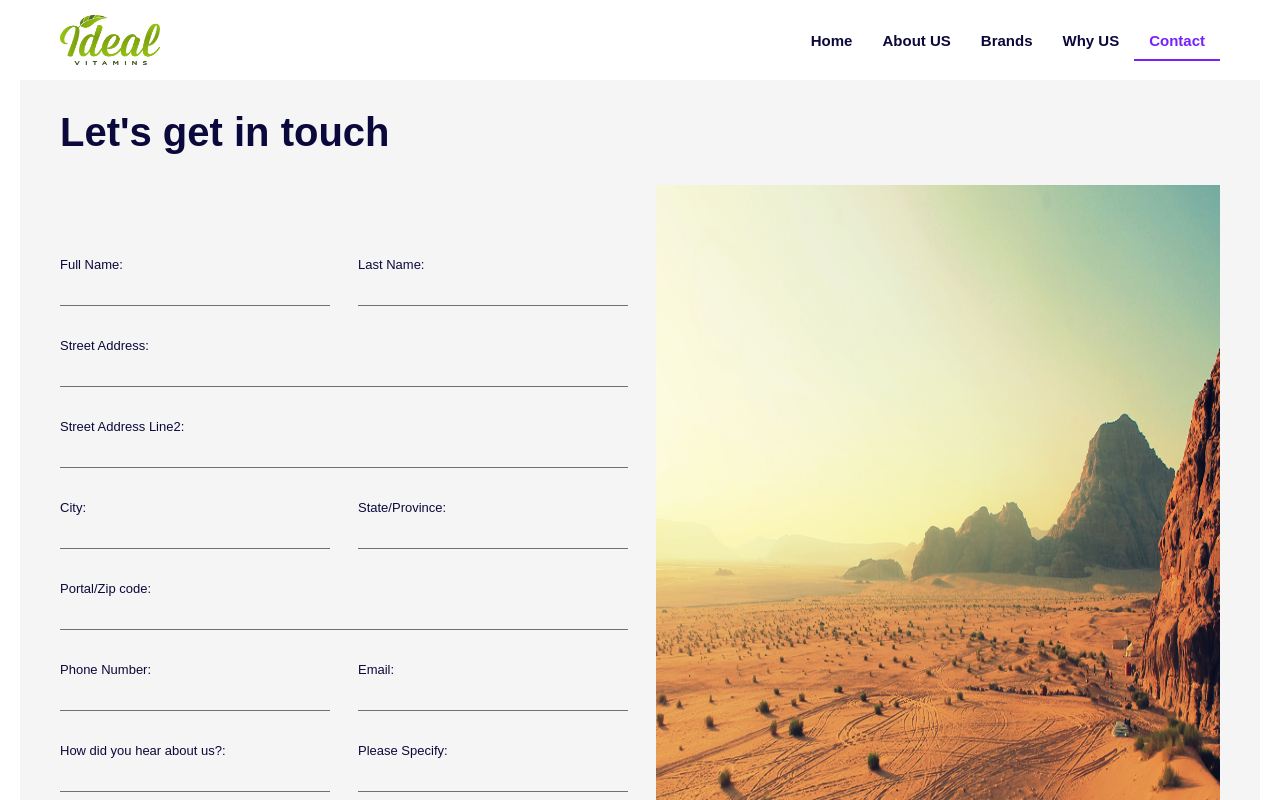
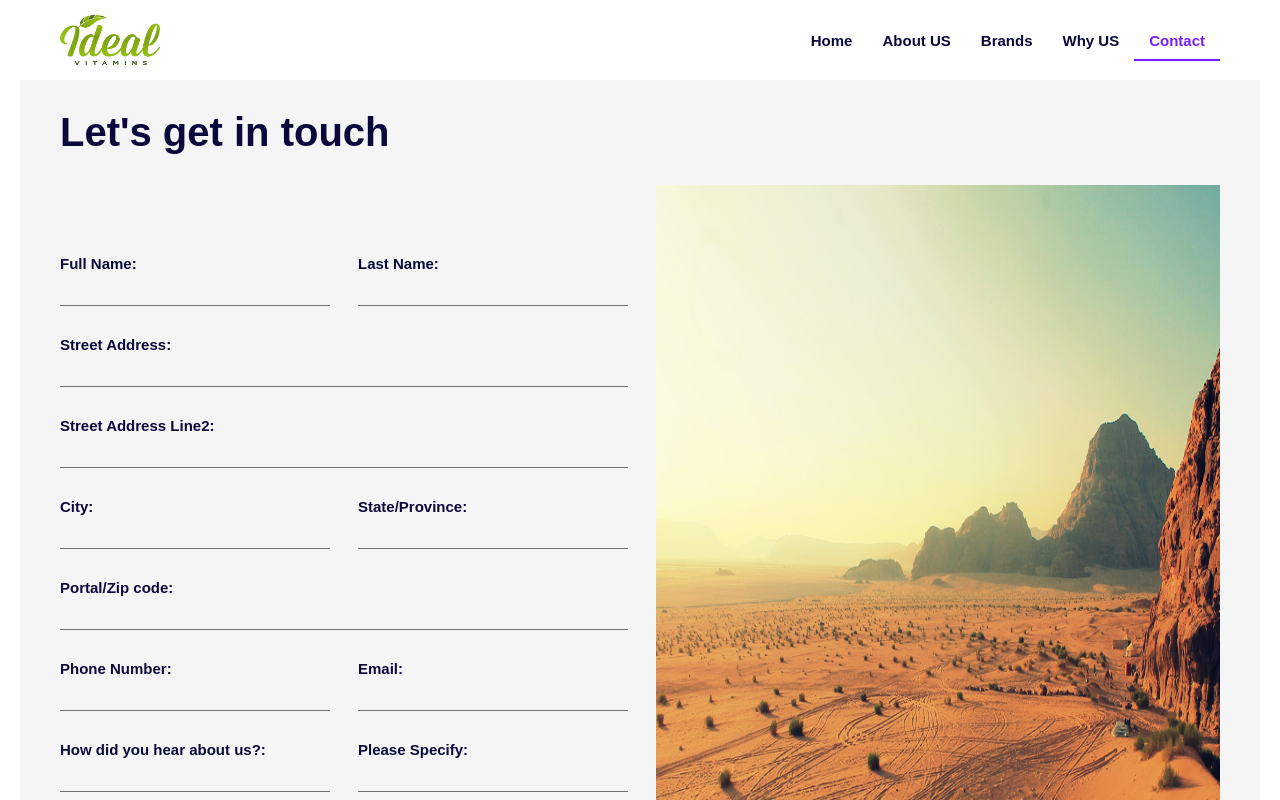
Before and after one commit to atocox41/vitamin, a React (Create React App) app: page /contact in a window 1280 px wide. Shown: the top 800 px of the page. Built offline with nearby package versions, Linux system fonts and the light colour scheme; a web font is replaced by a local one.

Commit message:
update contact form

```diff
--- a/src/screens/Contact.jsx
+++ b/src/screens/Contact.jsx
@@ -16,7 +16,8 @@ export default function Contact() {
     e.preventDefault();
     setLoading(true);
 
-    emailjs.sendForm('service_w8qiwsk', 'template_51scj2c', form.current, 'qYhnZkrCzGsiua_9p')
+
+   emailjs.sendForm('service_w8qiwsk', 'template_51scj2c', form.current, 'qYhnZkrCzGsiua_9p')
       .then((result) => {
           setLoading(false);
           setRedirect(true);
@@ -43,74 +44,73 @@ export default function Contact() {
                       <Form ref={form} onSubmit={sendEmail}>
                           <div className="row">
                             <div className="col-xs-12 col-sm-12 col-md-6 col-lg-6">
-                              <label className="font13">Full Name:</label>
-                              <input type="text" id="fname" name="fname" className="font20 extraBold" required/>
+                              <label className="font15 extraBold">Full Name:</label>
+                              <input type="text" id="fname" name="fname" className="font20" required/>
                             </div>
                             <div className="col-xs-12 col-sm-12 col-md-6 col-lg-6">
-                              <label className="font13">Last Name:</label>
-                              <input type="text" id="lname" name="lname" className="font20 extraBold" />
+                              <label className="font15 extraBold">Last Name:</label>
+                              <input type="text" id="lname" name="lname" className="font20" />
                             </div>
                           </div>
 
                           <div className="row">
                             <div className="col-xs-12 col-sm-12 col-md-12 col-lg-12">
-                              {/* <label className="font13">Address</label> <br/> */}
-                              <label className="font13">Street Address:</label>
-                              <input type="text" id="staddress1" name="staddress1" className="font20 extraBold"/>
+                              <label className="font15 extraBold">Street Address:</label>
+                              <input type="text" id="staddress1" name="staddress1" className="font20"/>
                             </div>
                           </div>
 
                           <div className="row">
                             <div className="col-xs-12 col-sm-12 col-md-12 col-lg-12">
-                              <label className="font13">Street Address Line2:</label>
-                              <input type="text" id="staddress2" name="staddress2" className="font20 extraBold"/>
+                              <label className="font15 extraBold">Street Address Line2:</label>
+                              <input type="text" id="staddress2" name="staddress2" className="font20"/>
                             </div>
                           </div>
 
                           <div className="row">
                             <div className="col-xs-12 col-sm-12 col-md-6 col-lg-6">
-                              <label className="font13">City:</label>
-                              <input type="text" id="fname" name="fname" className="font20 extraBold" required/>
+                              <label className="font15 extraBold">City:</label>
+                              <input type="text" id="city" name="city" className="font20" required/>
                             </div>
                             <div className="col-xs-12 col-sm-12 col-md-6 col-lg-6">
-                              <label className="font13">State/Province:</label>
-                              <input type="text" id="lname" name="lname" className="font20 extraBold" />
+                              <label className="font15 extraBold">State/Province:</label>
+                              <input type="text" id="province" name="province" className="font20" />
                             </div>
                           </div>
 
                           <div className="row">
                             <div className="col-xs-12 col-sm-12 col-md-12 col-lg-12">
-                              <label className="font13">Portal/Zip code:</label>
-                              <input type="text" id="portal" name="portal" className="font20 extraBold"/>
+                              <label className="font15 extraBold">Portal/Zip code:</label>
+                              <input type="text" id="portal" name="portal" className="font20"/>
                             </div>
                           </div>
 
                           <div className="row">
                             <div className="col-xs-12 col-sm-12 col-md-6 col-lg-6">
-                              <label className="font13">Phone Number:</label>
-                              <input type="text" id="email" name="email" className="font20 extraBold" required/>
+                              <label className="font15 extraBold">Phone Number:</label>
+                              <input type="phone" id="phone" name="phone" className="font20" required/>
                             </div>
                             <div className="col-xs-12 col-sm-12 col-md-6 col-lg-6">
-                              <label className="font13">Email:</label>
-                              <input type="text" id="email" name="email" className="font20 extraBold" required/>
+                              <label className="font15 extraBold">Email:</label>
+                              <input type="email" id="email" name="email" className="font20" required/>
                             </div>
                           </div>
 
                           <div className="row">
                             <div className="col-xs-12 col-sm-12 col-md-6 col-lg-6">
-                              <label className="font13">How did you hear about us?:</label>
-                              <input type="text" id="email" name="email" className="font20 extraBold" required/>
+                              <label className="font15 extraBold">How did you hear about us?:</label>
+                              <input type="text" id="link" name="link" className="font20" required/>
                             </div>
                             <div className="col-xs-12 col-sm-12 col-md-6 col-lg-6">
-                              <label className="font13">Please Specify:</label>
-                              <input type="text" id="email" name="email" className="font20 extraBold" required/>
+                              <label className="font15 extraBold">Please Specify:</label>
+                              <input type="text" id="spec" name="spec" className="font20" required/>
                             </div>
                           </div>
 
                           <div className="row">
                             <div className="col-xs-12 col-sm-12 col-md-12 col-lg-12">
-                              <label className="font13">Comment:</label>
-                              <textarea rows="4" cols="50" type="text" id="message" name="message" className="font20 extraBold" />
+                              <label className="font15 extraBold">Comment:</label>
+                              <textarea rows="4" cols="50" type="text" id="message" name="message" className="font20" />
                             </div>
                           </div>
 
@@ -140,7 +140,6 @@ export default function Contact() {
             </div>
         </Wrapper>
     </>
-
   );
 }
 
```
